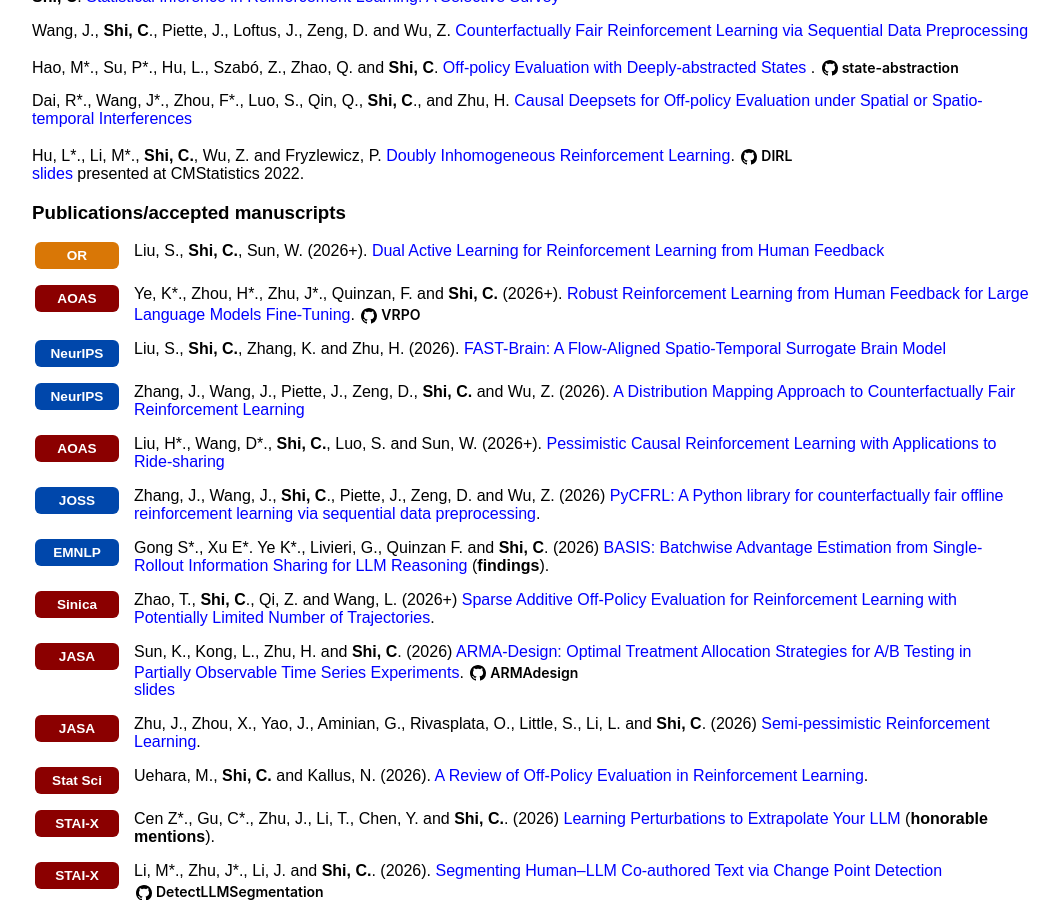
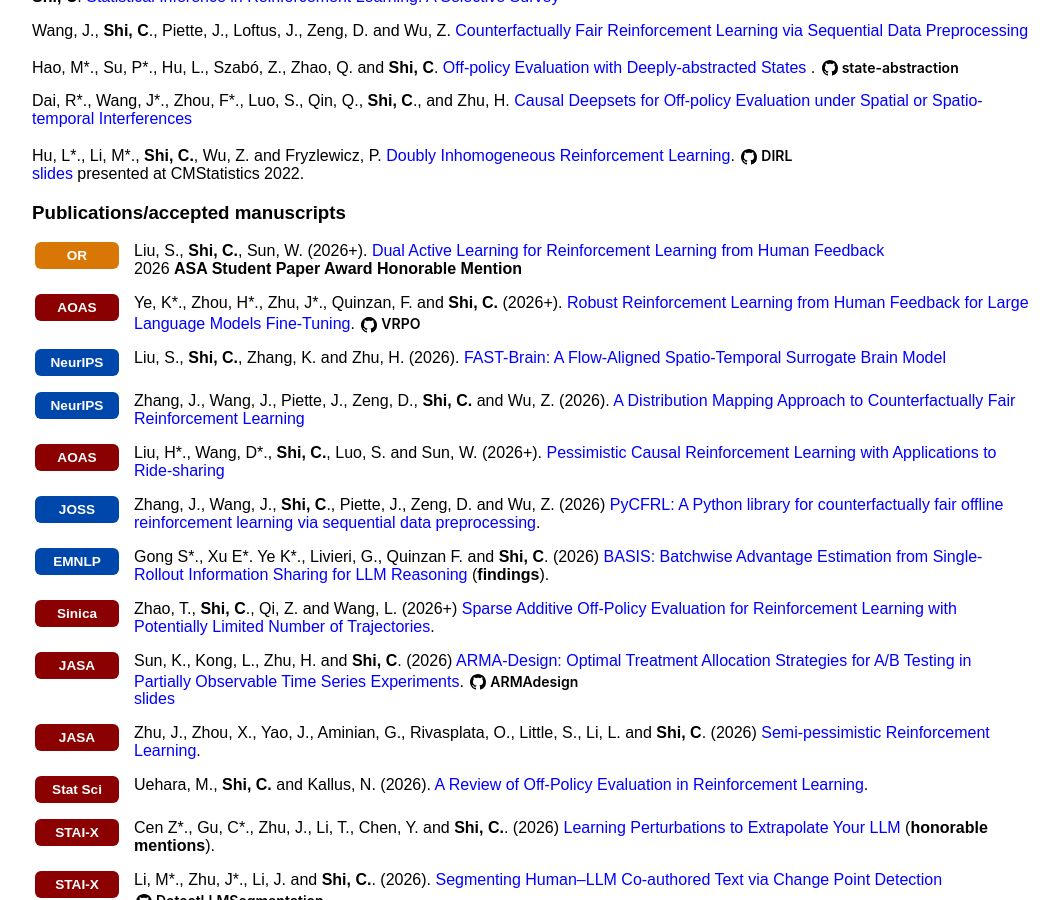
Before and after one commit to callmespring/callmespring.github.io, a Jekyll site: the page built from publication.md, in a window 1280 px wide and 900 px high, scrolled down 696 px. Shown: the whole window, without its empty margins (108-1167 px from the left). Built offline with Jekyll 4.4.1, drawn with Linux system fonts in a browser that asks for light colours.

Commit message:
Update publication.md

```diff
--- a/publication.md
+++ b/publication.md
@@ -72,7 +72,7 @@ Hu, L\*., Li, M\*., **Shi, C.**, Wu, Z. and Fryzlewicz, P. [Doubly Inhomogeneous
     <span class="publication-logo-badge badge-om">OR</span>
   </div>
   <div class="pub-content" style="flex: 1;">
-   Liu, S., <strong>Shi, C.</strong>, Sun, W. (2026+). <a href="https://arxiv.org/pdf/2410.02504">Dual Active Learning for Reinforcement Learning from Human Feedback</a>
+   Liu, S., <strong>Shi, C.</strong>, Sun, W. (2026+). <a href="https://arxiv.org/pdf/2410.02504">Dual Active Learning for Reinforcement Learning from Human Feedback</a> <br/>2026 <strong>ASA Student Paper Award Honorable Mention</strong>
   </div>
 </div>
 
```
